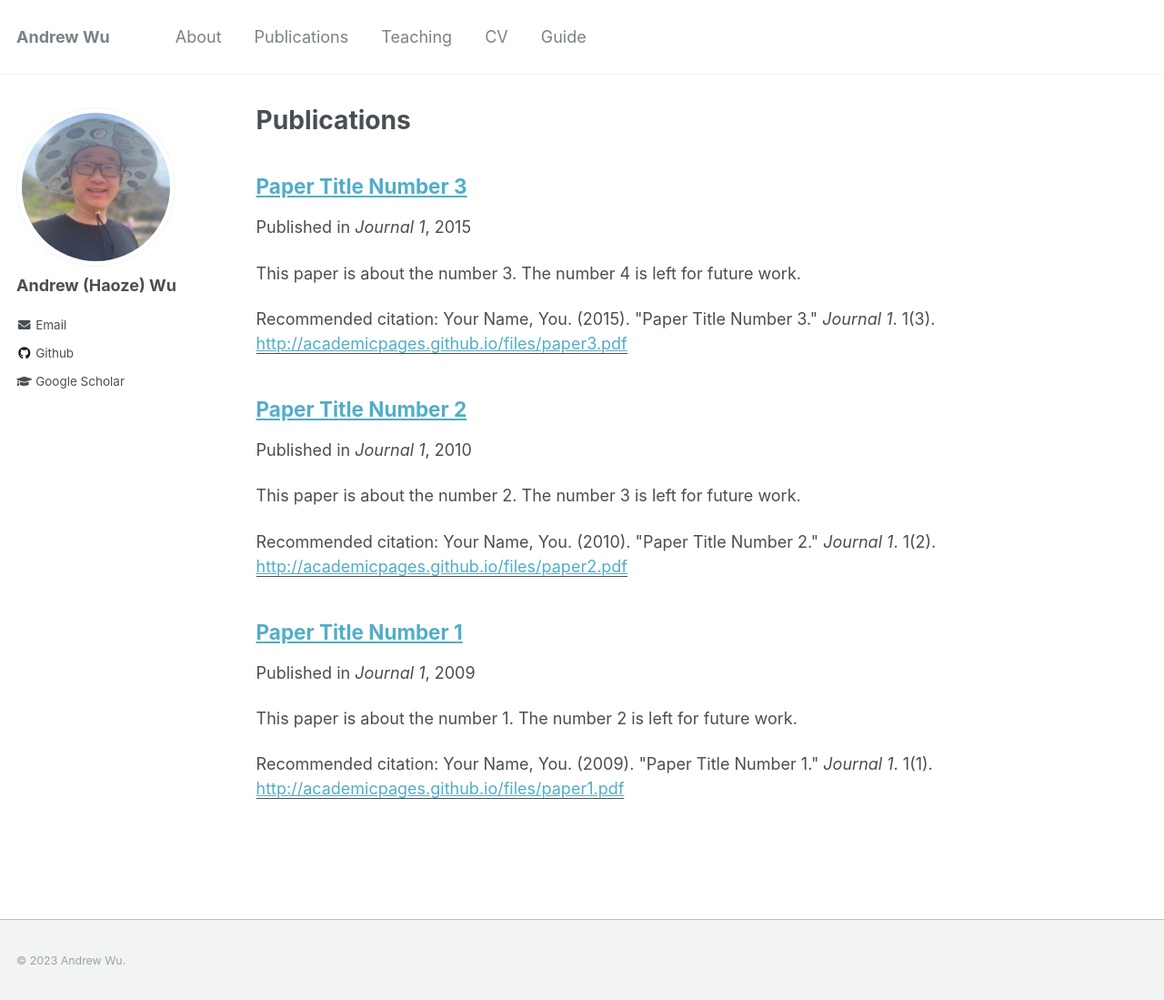
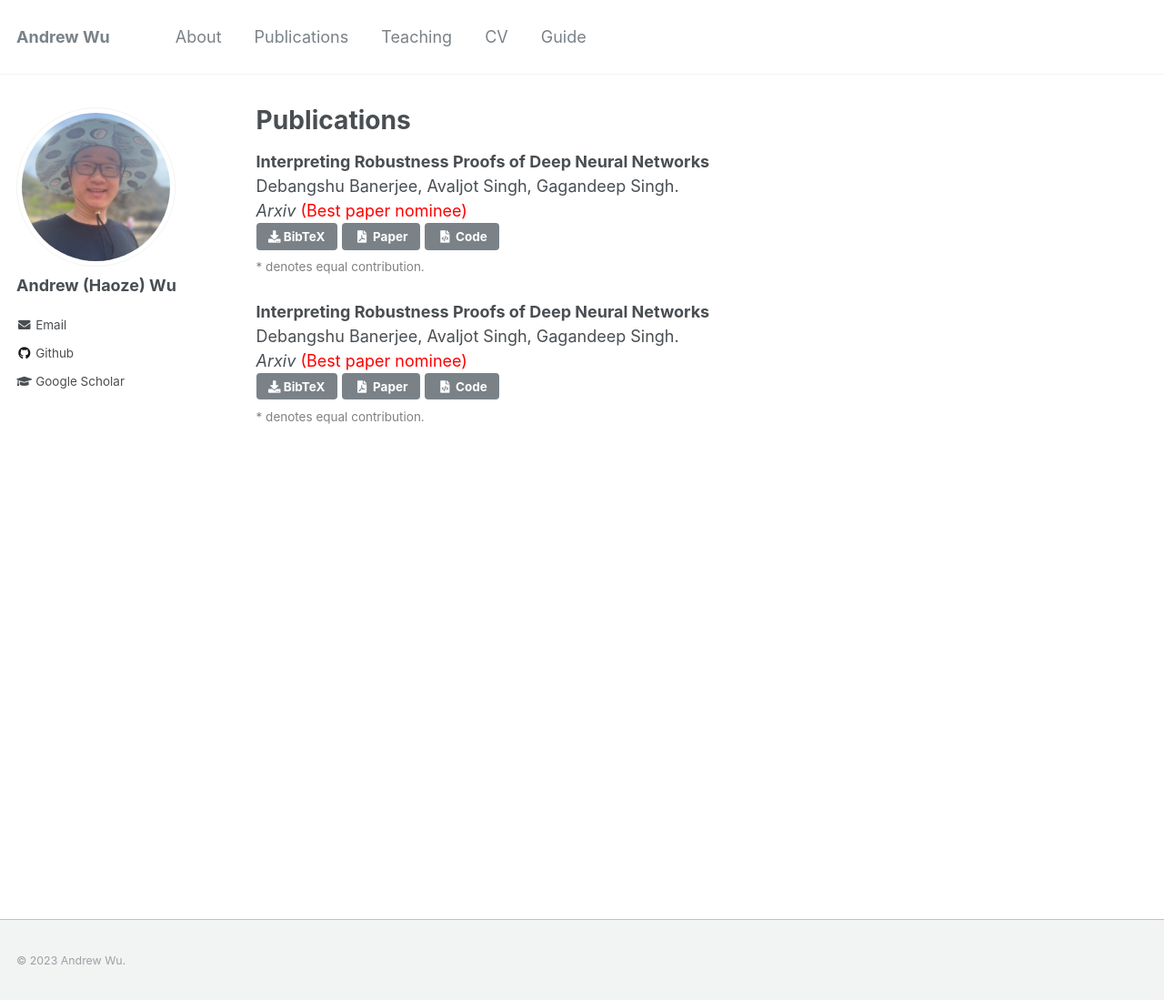
Before and after one commit to wu-haoze/wu-haoze.github.io, a Jekyll site: the page built from _pages/publications.md, in a window 1280 px wide and 1102 px high. Shown: the top 1099 px of the window at 91% size. Built offline with Jekyll 4.4.1, drawn with Linux system fonts in a browser that asks for light colours.

Commit message:
add publication style

```diff
--- a/_includes/archive-single.html
+++ b/_includes/archive-single.html
@@ -14,50 +14,98 @@
 
 <div class="{{ include.type | default: "list" }}__item">
   <article class="archive__item" itemscope itemtype="http://schema.org/CreativeWork">
-    {% if include.type == "grid" and teaser %}
-      <div class="archive__item-teaser">
-        <img src=
-          {% if teaser contains "://" %}
-            "{{ teaser }}"
-          {% else %}
-            "{{ teaser | prepend: "/images/" | prepend: base_path }}"
-          {% endif %}
-          alt="">
-      </div>
-    {% endif %}
+      {% if post.collection == 'teaching' %}
+          <h4>
+        {{ title }} {% if post.link %}
+        <a href="{{ post.link }}"><i class="fas fa-chalkboard zoom" aria-hidden="true"></i></a>
 
-    <h2 class="archive__item-title" itemprop="headline">
-      {% if post.link %}
+      {% if post.paperurl %}
+        <a href="{{ post.paperurl }}"><i class="fas fa-fw fa-file-pdf zoom" aria-hidden="true"></i></a>
+      {% endif %}
+      {% elsif post.link %}
         <a href="{{ post.link }}">{{ title }}</a> <a href="{{ base_path }}{{ post.url }}" rel="permalink"><i class="fa fa-link" aria-hidden="true" title="permalink"></i><span class="sr-only">Permalink</span></a>
       {% else %}
         <a href="{{ base_path }}{{ post.url }}" rel="permalink">{{ title }}</a>
+	    </h4>
       {% endif %}
-    </h2>
+	  {% endif %}
 
     {% if post.read_time %}
       <p class="page__meta"><i class="fa fa-clock-o" aria-hidden="true"></i> {% include read-time.html %}</p>
     {% endif %}
 
-        {% if post.collection == 'teaching' %}
-          <p> {{ post.type }}, <i>{{ post.venue }}</i>, {{ post.date | default: "1900-01-01" | date: "%Y" }} </p>
-        {% elsif post.collection == 'publications' %}
-          <p>Published in <i>{{ post.venue }}</i>, {{ post.date | default: "1900-01-01" | date: "%Y" }} </p>
-        {% elsif post.date %}
-         <p class="page__date"><strong><i class="fa fa-fw fa-calendar" aria-hidden="true"></i> {{ site.data.ui-text[site.locale].date_label | default: "Published:" }}</strong> <time datetime="{{ post.date | default: "1900-01-01" | date_to_xmlschema }}">{{ post.date | default: "1900-01-01" | date: "%B %d, %Y" }}</time></p>
-        {% endif %}
+    {% if post.collection == 'teaching' %}
+      <p> {{ post.type }}, {% if post.location %} {{ post.location }}, {% endif %} {{ post.date | default: "1900-01-01" | date: "%Y" }} </p>
+    {% elsif post.collection == 'publications' %}
+      {% if post.abstract %}
+        <details><summary>Abstract</summary>
+        <blockquote>
+        <p>
+        {{ post.abstract }}
+        </p>
+        </blockquote>
+        </details>
+      {% endif %}
 
-    {% if post.excerpt and site.read_more != 'enabled' %}
+      <!-- citation and icon code -->
+      <p>
+	<medium>
+      {% if post.collection == 'publications' %}
+      <b>{{ title }}</b>
+      <br>
+      {% endif %}
+      {% if post.authors %}
+        {{ post.authors }}
+      {% endif %}
+      <br>
+      {% if post.venue %}
+      <em> {{ post.venue }} </em>
+      {% endif %}
+      {% if post.honor %}
+      <font color="red"> ({{ post.honor }})</font>
+      {% endif %}
+      <br>
+      {% if post.bibtex %}
+      <button class="btn" onclick="window.open('{{ post.bibtex }}', '_blank')"><i class="fa fa-download"></i> BibTeX</button>
+      {% endif %}
+      {% if post.paperurl %}
+      <button class="btn" onclick="window.open('{{ post.paperurl }}', '_blank')"><i class="fas fa-fw fa-file-pdf"></i> Paper</button>
+      {% endif %}
+      {% if post.codeurl %}
+      <button class="btn" onclick="window.open('{{ post.codeurl }}', '_blank')"><i class="fas fa-fw fa-file-code"></i> Code</button>
+      {% endif %}
+      {% if post.equal %}
+      <br>
+      <small>
+	<font color="gray"> {{ post.equal }} </font>
+	</small>
+      {% endif %}
+      </medium>
+      </p>
+    {% elsif post.collection == 'posts' and post.date %}
+      <p class="page__date"><strong><i class="fa fa-fw fa-calendar" aria-hidden="true"></i> {{ site.data.ui-text[site.locale].date_label | default: "Published:" }}</strong> <time datetime="{{ post.date | default: "1900-01-01" | date_to_xmlschema }}">{{ post.date | default: "1900-01-01" | date: "%B %d, %Y" }}</time></p>
+    {% endif %}
+
+    {% if post.excerpt and post.collection == 'research' and site.read_more != 'enabled' %}
+      <p class="archive__item-excerpt" itemprop="description">
+        <a href="{{ base_path }}{{ post.url }}" rel="permalink">
+        <div class="container">
+          {{ post.excerpt }}
+          <div class="overlay">
+          </div>
+        </div>
+        </a>
+      </p>
+    {% elsif post.excerpt and site.read_more != 'enabled' %}
     <p class="archive__item-excerpt" itemprop="description">{{ post.excerpt | markdownify }}</p>
     {% elsif post.excerpt and site.read_more == 'enabled' %}
-    <p class="archive__item-excerpt" itemprop="description"><p>{{ post.excerpt | markdownify | remove: '<p>' | remove: '</p>' }}<strong><a href="{{ base_path }}{{ post.url }}" rel="permalink"> Read more</a></strong></p></p>
-    {% endif %}
-
-    {% if post.citation and post.paperurl %}
-      <p>Recommended citation: {{ post.citation }} <a href="{{ post.paperurl }}"><u>{{ post.paperurl }}</u></a></p>
-    {% elsif post.citation %}
-      <p>Recommended citation: {{ post.citation }} </p>
-    {% elsif post.paperurl %}
-      <p>Download <a href=" {{ post.paperurl }} "><u>here</u></a></p>
+      <p class="archive__item-excerpt" itemprop="description">
+        <p>{{ post.excerpt | markdownify | remove: '<p>' | remove: '</p>' }}
+          <strong>
+            <a href="{{ base_path }}{{ post.url }}" rel="permalink"> Read more</a>
+          </strong>
+        </p>
+      </p>
     {% endif %}
 
   </article>
--- a/_layouts/single.html
+++ b/_layouts/single.html
@@ -36,6 +36,10 @@ layout: default
 
         {% if page.collection == 'teaching' %}
           <p> {{ page.type }}, <i>{{ page.venue }}</i>, {{ page.date | default: "1900-01-01" | date: "%Y" }} </p>
+          {% if page.lecturer %}
+          <p> Instructors:  {{ page.lecturer }}</p>
+          {% endif %}
+
         {% elsif page.venue and page.date %}
           <p>Published in <i>{{ page.venue }}</i>, {{ page.date | default: "1900-01-01" | date: "%Y" }} </p>
         {% elsif page.date %}
--- a/_pages/publications.md
+++ b/_pages/publications.md
@@ -5,10 +5,6 @@ permalink: /publications/
 author_profile: true
 ---
 
-{% if author.googlescholar %}
-  You can also find my articles on <u><a href="{{author.googlescholar}}">my Google Scholar profile</a>.</u>
-{% endif %}
-
 {% include base_path %}
 
 {% for post in site.publications reversed %}
--- a/_publications/2009-10-01-paper-title-number-1.md
+++ /dev/null
@@ -1,15 +0,0 @@
----
-title: "Paper Title Number 1"
-collection: publications
-permalink: /publication/2009-10-01-paper-title-number-1
-excerpt: 'This paper is about the number 1. The number 2 is left for future work.'
-date: 2009-10-01
-venue: 'Journal 1'
-paperurl: 'http://academicpages.github.io/files/paper1.pdf'
-citation: 'Your Name, You. (2009). &quot;Paper Title Number 1.&quot; <i>Journal 1</i>. 1(1).'
----
-This paper is about the number 1. The number 2 is left for future work.
-
-[Download paper here](http://academicpages.github.io/files/paper1.pdf)
-
-Recommended citation: Your Name, You. (2009). "Paper Title Number 1." <i>Journal 1</i>. 1(1).
--- a/_publications/2010-10-01-paper-title-number-2.md
+++ /dev/null
@@ -1,15 +0,0 @@
----
-title: "Paper Title Number 2"
-collection: publications
-permalink: /publication/2010-10-01-paper-title-number-2
-excerpt: 'This paper is about the number 2. The number 3 is left for future work.'
-date: 2010-10-01
-venue: 'Journal 1'
-paperurl: 'http://academicpages.github.io/files/paper2.pdf'
-citation: 'Your Name, You. (2010). &quot;Paper Title Number 2.&quot; <i>Journal 1</i>. 1(2).'
----
-This paper is about the number 2. The number 3 is left for future work.
-
-[Download paper here](http://academicpages.github.io/files/paper2.pdf)
-
-Recommended citation: Your Name, You. (2010). "Paper Title Number 2." <i>Journal 1</i>. 1(2).
--- a/_publications/2015-10-01-paper-title-number-3.md
+++ /dev/null
@@ -1,15 +0,0 @@
----
-title: "Paper Title Number 3"
-collection: publications
-permalink: /publication/2015-10-01-paper-title-number-3
-excerpt: 'This paper is about the number 3. The number 4 is left for future work.'
-date: 2015-10-01
-venue: 'Journal 1'
-paperurl: 'http://academicpages.github.io/files/paper3.pdf'
-citation: 'Your Name, You. (2015). &quot;Paper Title Number 3.&quot; <i>Journal 1</i>. 1(3).'
----
-This paper is about the number 3. The number 4 is left for future work.
-
-[Download paper here](http://academicpages.github.io/files/paper3.pdf)
-
-Recommended citation: Your Name, You. (2015). "Paper Title Number 3." <i>Journal 1</i>. 1(3).
```
Also changed, not shown: _pages/about.md (+2 -1 lines), _publications/2019-2-1-marabou.md (added, +12 -0 lines), _publications/2020-2-1-marabou.md (added, +12 -0 lines).
